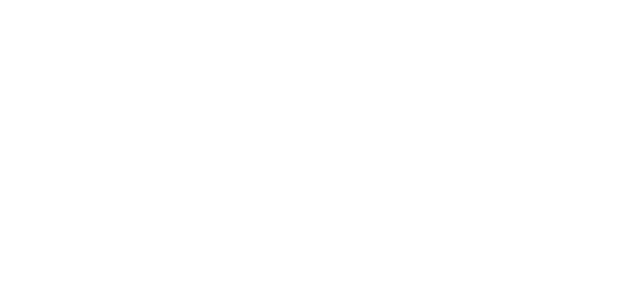
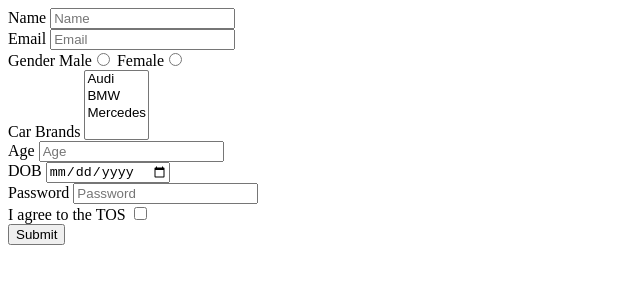
Before and after one commit to acciojob/signup-form-car-PuruMohite, a website: page main.html in a window 1280 px wide. Shown: the whole page, without its empty margins (0-640 px from the left). Drawn offline with Linux system fonts and the light colour scheme.

Commit message:
created a submission

```diff
--- a/main.html
+++ b/main.html
@@ -7,6 +7,44 @@
 </head>
 
 <body>
+	<form action="" method="post">
+		<label for="name">Name</label>
+		<input type="text" required="true" id="name" placeholder="Name">
+		<br>
+		<label for="email">Email</label>
+		<input type="email" required="true" id="email" placeholder="Email">
+		<br>
+		<span>Gender</span>
+		<label for="gender_m">Male</label><input type="radio" required="true" id="gender_m" name="gender">
+		<label for="gender_f">Female</label><input type="radio" required="true" id="gender_f" name="gender">
+		<br>
+		<label for="cars">Car Brands</label>
+		<select required="true" id="cars" multiple>
+			<option value="" disabled selected hidden>
+    --Please choose an option--
+  </option>
+			<option>Audi</option>
+			<option>BMW</option>
+			<option>Mercedes</option>
+		</select>
+		<br>
+		<label for="age">Age</label>
+		<input type="number" required="true" id="age" placeholder="Age">
+		<br>
+		<label for="dob">DOB</label>
+		<input type="date" required="true" id="dob" placeholder="xxx-xxx-xxxx">
+		<br>
+		<label for="password">Password</label>
+		<input type="password" required="true" id="password" placeholder="Password">
+		<br>
+		<label for="tos">I agree to the TOS</label>
+		<input type="checkbox" required="true" id="tos">
+		<br>
+		<button type="submit" value="submit">Submit</button>
+
+	</form>
+
+
 	<!-- the entire body must be written by student -->
     <script type="text/javascript" src="./script.js">
 </script>
```
